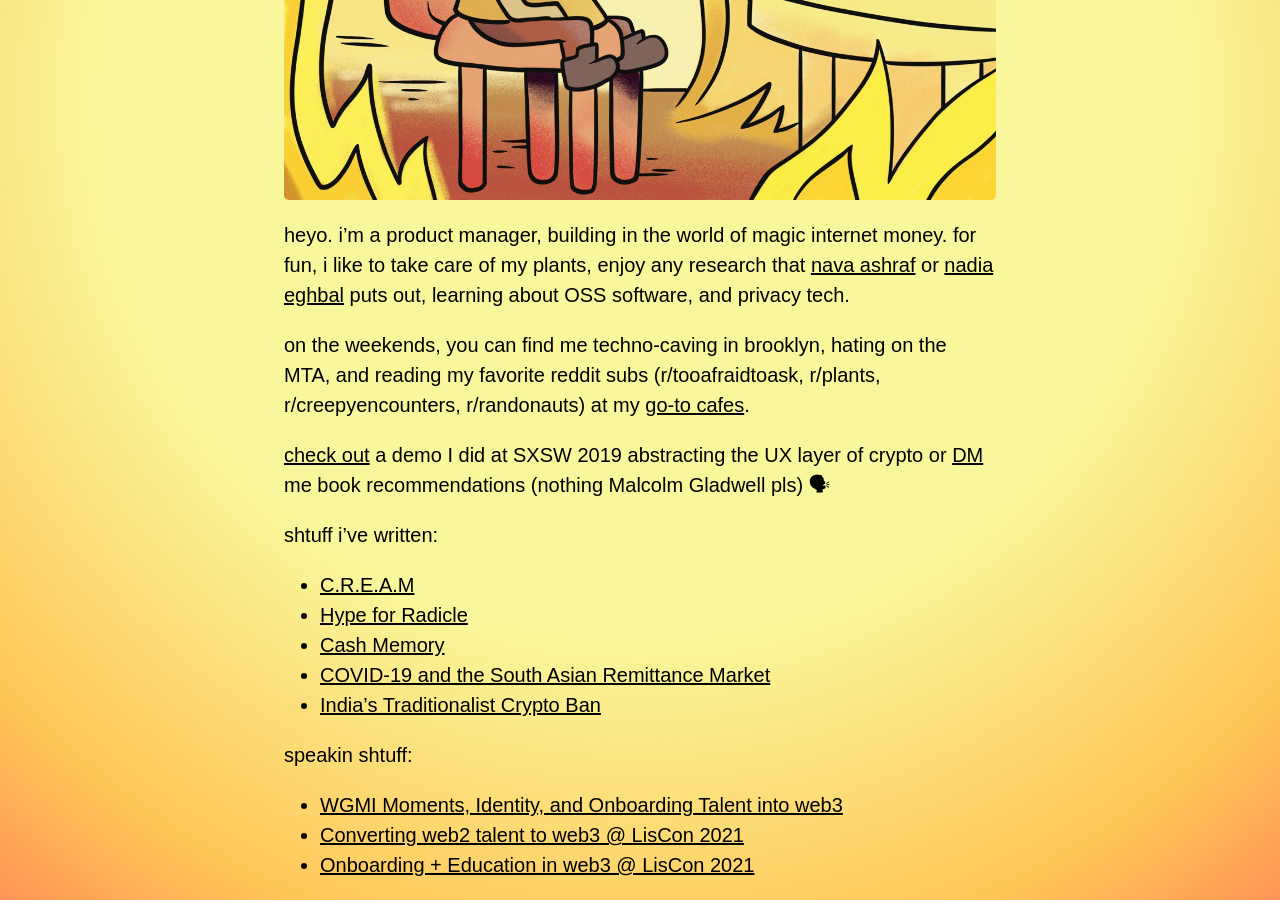
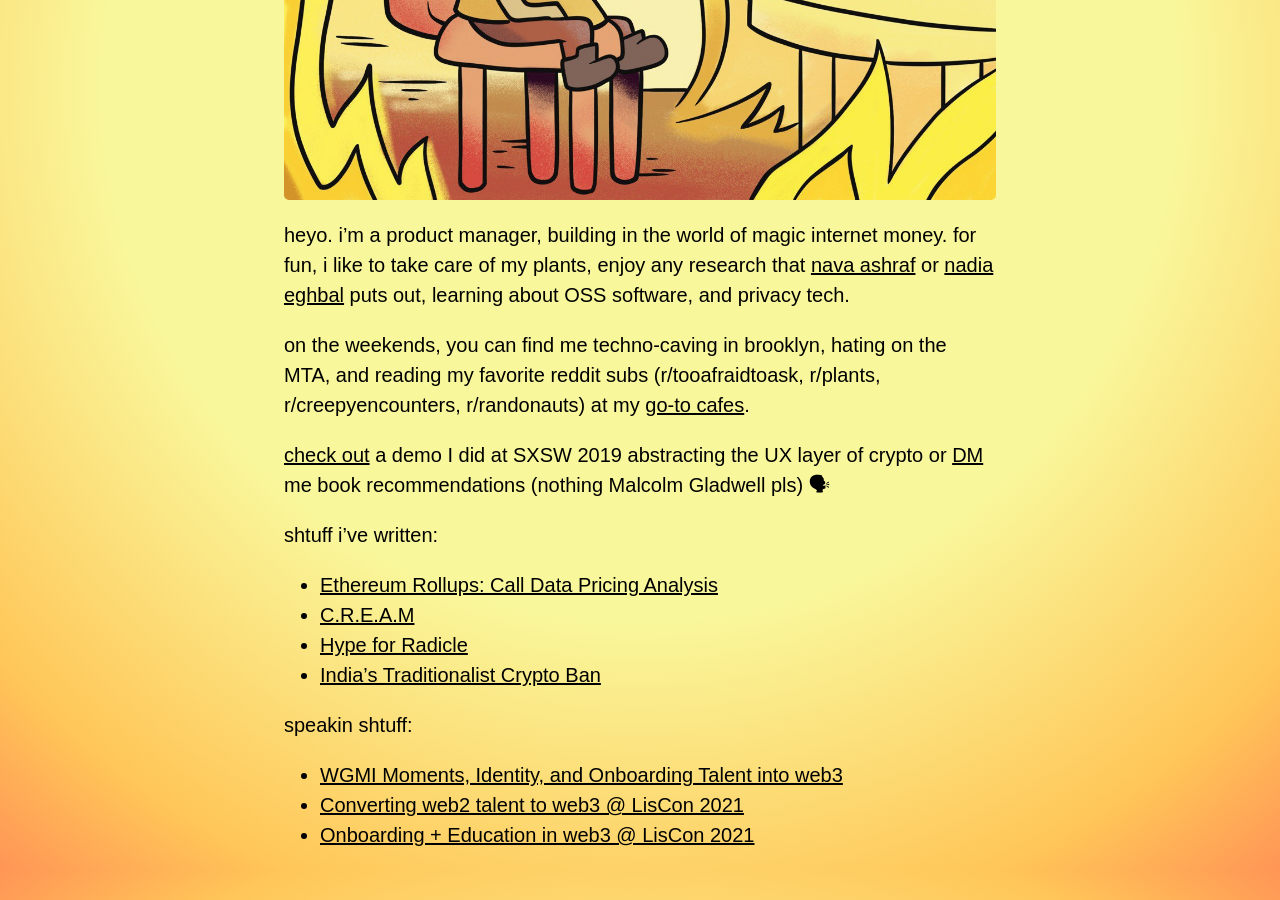
Before and after one commit to adeets-22/adeets-22.github.io, a Jekyll site: the page built from index.md, in a window 1280 px wide and 900 px high, scrolled down 703 px. Built offline with Jekyll 4.4.1, drawn with Linux system fonts in a browser that asks for light colours.

Commit message:
Update index.md

```diff
--- a/index.md
+++ b/index.md
@@ -14,10 +14,9 @@ on the weekends, you can find me techno-caving in brooklyn, hating on the MTA, a
 [check out](https://www.youtube.com/watch?v=NhHs1lPCzK0https://www.youtube.com/watch?v=NhHs1lPCzK0) a demo I did at SXSW 2019 abstracting the UX layer of crypto or [DM](https://twitter.com/adeets_22) me book recommendations (nothing Malcolm Gladwell pls) 🗣
 
 shtuff i've written:
+- [Ethereum Rollups: Call Data Pricing Analysis](https://forum.celestia.org/t/ethereum-rollup-call-data-pricing-analysis/141)
 - [C.R.E.A.M](https://buttercup4pres.medium.com/c-r-e-a-m-e39e49a4a9fa)
 - [Hype for Radicle](https://buttercup4pres.medium.com/hype-for-radicle-957cfd03aaf8?source=---------0----------------------------)
-- [Cash Memory](https://onjuno.com/blog/what-is-cash-memory-and-why-fintechs-need-to-take-notice)
-- [COVID-19 and the South Asian Remittance Market](https://onjuno.com/blog/the-impact-of-covid-19-on-south-asian-remittance)
 - [India's Traditionalist Crypto Ban](https://thejuggernaut.com/article?id=7vkLiVyhWm5guuwTPcbTCl)
 
 speakin shtuff:
```
